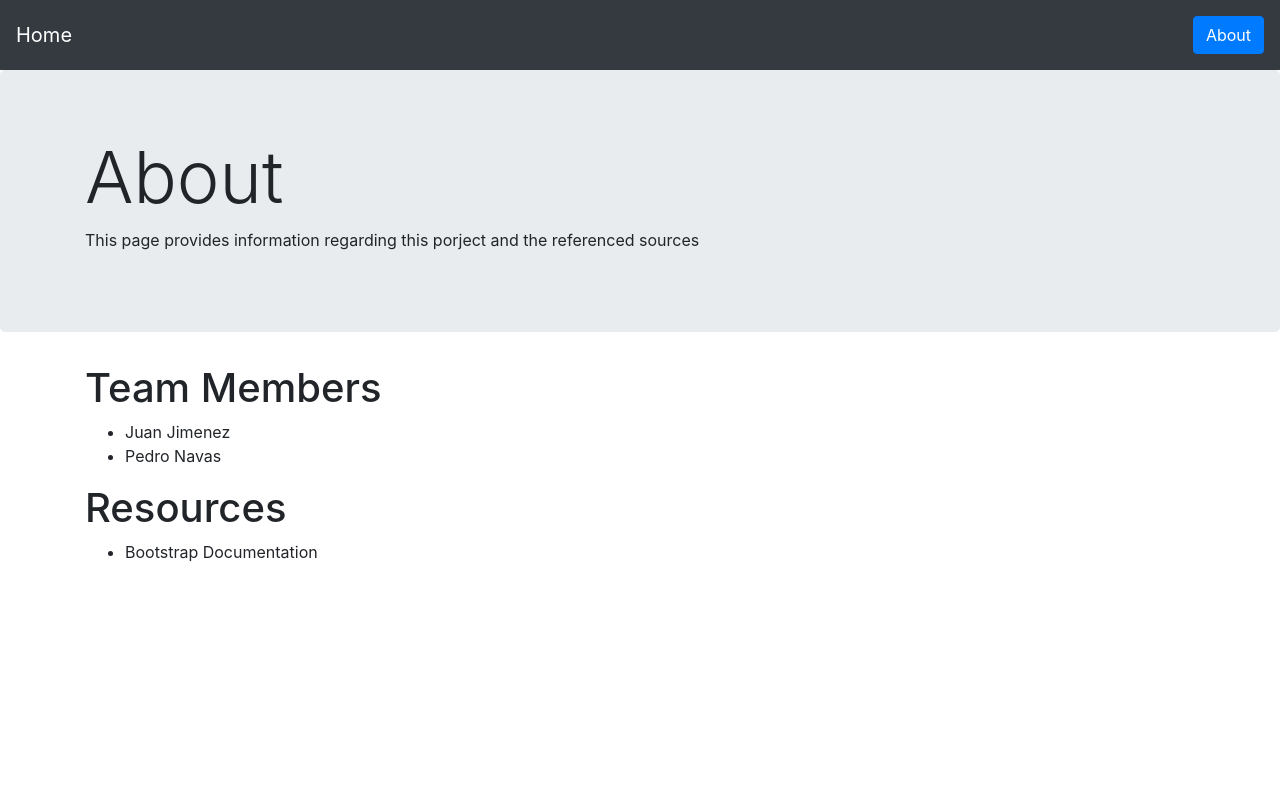
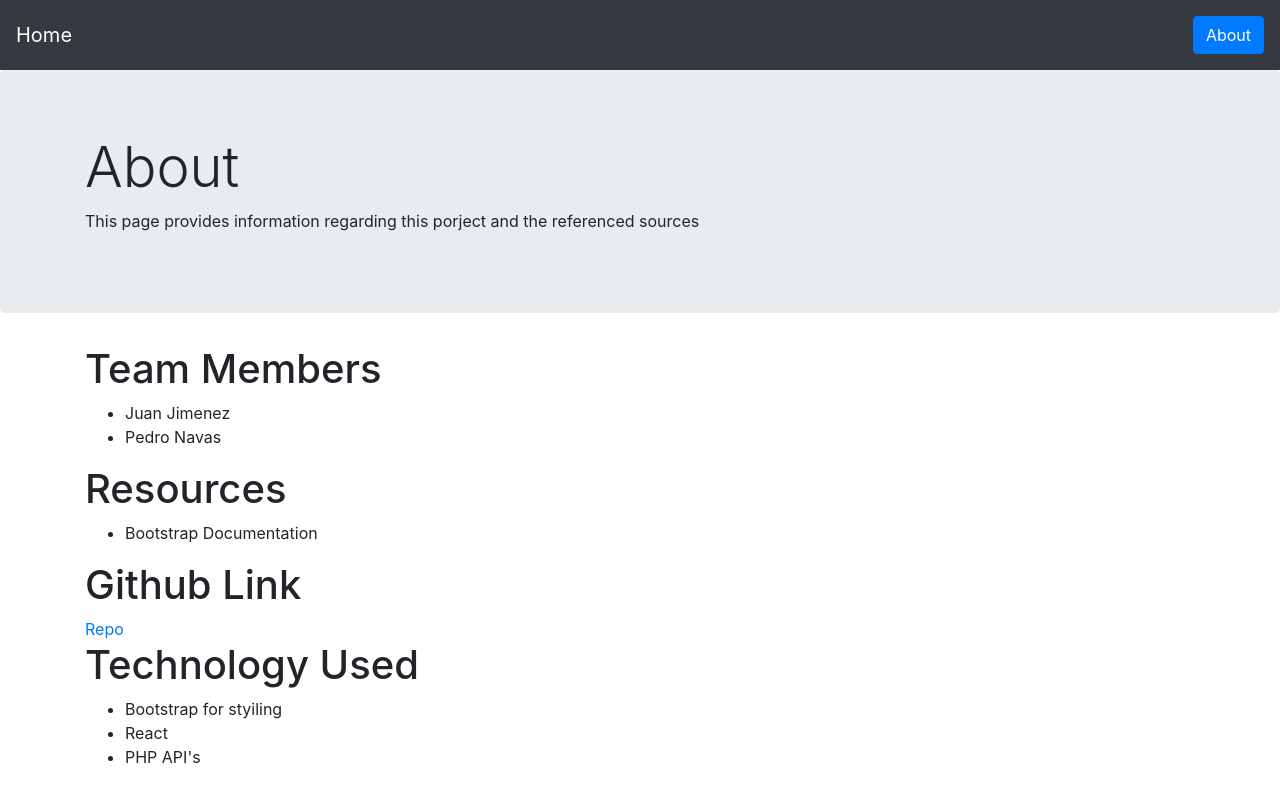
Before and after one commit to pnava589/React-Assignment-I, a React (Create React App) app in the folder assignment-i/: page /about in a window 1280 px wide. Built offline with nearby package versions, Linux system fonts and the light colour scheme.

Commit message:
added extra content of About page

```diff
--- a/assignment-i/src/components/About.js
+++ b/assignment-i/src/components/About.js
@@ -10,7 +10,7 @@ class About extends React.Component {
         <div>
         <div className="jumbotron">
             <div className="container">
-                <h1 className="display-3"> About </h1>
+                <h1 className="display-4"> About </h1>
 
 
                 <p>This page provides information regarding this porject and the referenced sources </p>
@@ -33,6 +33,16 @@ class About extends React.Component {
                     <li>Bootstrap Documentation</li>
 
                 </ul>
+                <h1 className="blog-post">Github Link</h1>
+                <a href="https://github.com/pnava589/React-Assignment-I.git">Repo</a>
+
+                <h1 className="blog-post">Technology Used</h1>
+                <ul>
+                    <li>Bootstrap for styiling</li>
+                    <li>React</li>
+                    <li>PHP API's</li>
+
+                </ul>
 
             </div>
         </div>
```
